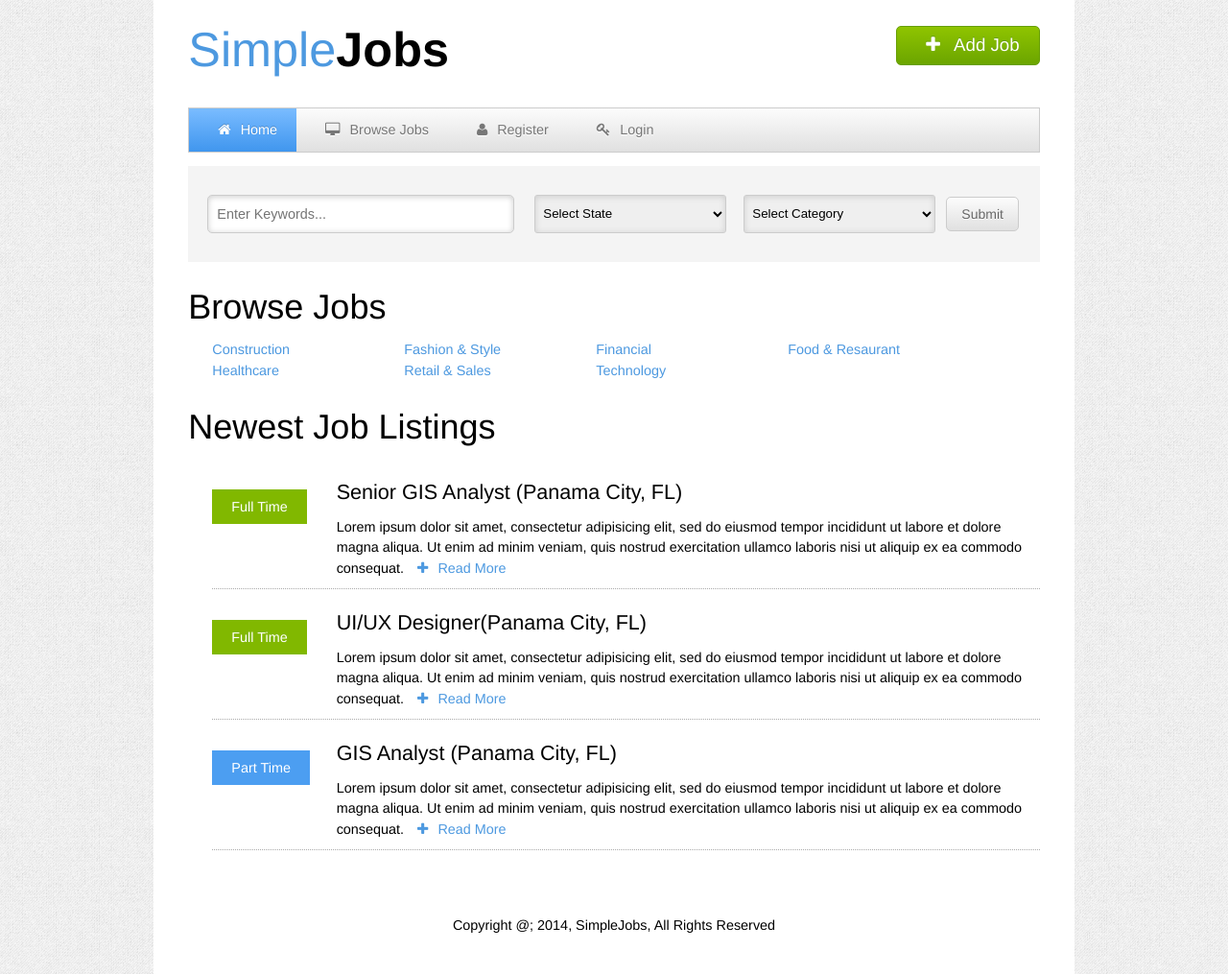
After one commit to zacscodingclub/simple-job, a PHP site: page /jobs.html in a window 1280 px wide. The commit adds this page. Shown: the whole page at 96% size. Run offline with PHP 8.4, Linux system fonts and the light colour scheme; some libraries are stand-ins or nearby versions.

Commit message:
added layout and style for website template

```diff
--- /dev/null
+++ b/jobs.html
@@ -0,0 +1,174 @@
+<!DOCTYPE html>
+<html>
+<head>
+  <!-- META -->
+  <title>Simple Job Search | Welcome</title>
+  <meta charset="UTF-8">
+  <meta name="viewport" content="width=device-width, initial-scale=1.0"/>
+  <meta name="description" content="" />
+
+  <!-- CSS -->
+  <link rel="stylesheet" type="text/css" href="css/kickstart.css" media="all" />
+  <link rel="stylesheet" type="text/css" href="style.css" media="all" />
+
+  <!-- Javascript -->
+  <script type="text/javascript" src="https://ajax.googleapis.com/ajax/libs/jquery/1.9.1/jquery.min.js"></script>
+  <script type="text/javascript" src="js/kickstart.js"></script>
+</head>
+<body>
+<div id="container" class="grid">
+  <header>
+    <div class="col_6 column">
+      <a href="index.html"><h1>Simple<strong>Jobs</strong></h1></a>
+    </div>
+    <div class="col_6 column right">
+      <form id="add_job_link">
+        <button class="large green">
+          <i class="fa fa-plus"></i>
+          Add Job
+        </button>
+      </form>
+    </div>
+  </header>
+
+  <div class="col_12 column">
+    <!-- Menu Horizontal -->
+    <ul class="menu">
+    <li class="current"><a href="index.html"><i class="fa fa-home"></i>Home</a></li>
+    <li><a href="jobs.html"><i class="fa fa-desktop"></i>Browse Jobs</a></li>
+    <li><a href="register.html"><i class="fa fa-user"></i>Register</a></li>
+    <li><a href="login.html"><i class="fa fa-key"></i>Login</a></li>
+    </ul>
+  </div>
+
+  <div id="search_area" class="col_12 column">
+    <form class="horizontal" method="post" action="#">
+      <input id="keywords" type="text" placeholder="Enter Keywords..." />
+      <select id="state_select">
+        <option>Select State</option>
+        <option value="AL">Alabama</option>
+        <option value="AK">Alaska</option>
+        <option value="AZ">Arizona</option>
+        <option value="AR">Arkansas</option>
+        <option value="CA">California</option>
+        <option value="CO">Colorado</option>
+        <option value="CT">Connecticut</option>
+        <option value="DE">Delaware</option>
+        <option value="DC">District Of Columbia</option>
+        <option value="FL">Florida</option>
+        <option value="GA">Georgia</option>
+        <option value="HI">Hawaii</option>
+        <option value="ID">Idaho</option>
+        <option value="IL">Illinois</option>
+        <option value="IN">Indiana</option>
+        <option value="IA">Iowa</option>
+        <option value="KS">Kansas</option>
+        <option value="KY">Kentucky</option>
+        <option value="LA">Louisiana</option>
+        <option value="ME">Maine</option>
+        <option value="MD">Maryland</option>
+        <option value="MA">Massachusetts</option>
+        <option value="MI">Michigan</option>
+        <option value="MN">Minnesota</option>
+        <option value="MS">Mississippi</option>
+        <option value="MO">Missouri</option>
+        <option value="MT">Montana</option>
+        <option value="NE">Nebraska</option>
+        <option value="NV">Nevada</option>
+        <option value="NH">New Hampshire</option>
+        <option value="NJ">New Jersey</option>
+        <option value="NM">New Mexico</option>
+        <option value="NY">New York</option>
+        <option value="NC">North Carolina</option>
+        <option value="ND">North Dakota</option>
+        <option value="OH">Ohio</option>
+        <option value="OK">Oklahoma</option>
+        <option value="OR">Oregon</option>
+        <option value="PA">Pennsylvania</option>
+        <option value="RI">Rhode Island</option>
+        <option value="SC">South Carolina</option>
+        <option value="SD">South Dakota</option>
+        <option value="TN">Tennessee</option>
+        <option value="TX">Texas</option>
+        <option value="UT">Utah</option>
+        <option value="VT">Vermont</option>
+        <option value="VA">Virginia</option>
+        <option value="WA">Washington</option>
+        <option value="WV">West Virginia</option>
+        <option value="WI">Wisconsin</option>
+        <option value="WY">Wyoming</option>
+      </select>
+      <select id="category_select">
+        <option>Select Category</option>
+        <option>Construction</option>
+        <option>Fashion & Style</option>
+        <option>Financial</option>
+        <option>Food & Resaurant</option>
+        <option>Healthcare</option>
+        <option>Retail & Sales</option>
+        <option>Technology</option>
+      </select>
+      <button type="submit">Submit</button>
+    </form>
+  </div>
+
+  <div id="category_block" class="col_12 column">
+    <h3>Browse Jobs</h3>
+      <ul>
+        <li><a href="jobs.html?category=1">Construction</a></li>
+        <li><a href="jobs.html?category=1">Fashion & Style</a></li>
+        <li><a href="jobs.html?category=1">Financial</a></li>
+        <li><a href="jobs.html?category=1">Food & Resaurant</a></li>
+        <li><a href="jobs.html?category=1">Healthcare</a></li>
+        <li><a href="jobs.html?category=1">Retail & Sales</a></li>
+        <li><a href="jobs.html?category=1">Technology</a></li>
+      </ul>
+  </div>
+  <div class="col_12 column">
+    <h3>Newest Job Listings</h3>
+    <ul id="listings">
+      <li>
+        <div class="type">
+          <span class="green">Full Time</span>
+        </div>
+        <div class="description">
+          <h5>Senior GIS Analyst (Panama City, FL)</h5>
+          Lorem ipsum dolor sit amet, consectetur adipisicing elit, sed do eiusmod
+          tempor incididunt ut labore et dolore magna aliqua. Ut enim ad minim veniam,
+          quis nostrud exercitation ullamco laboris nisi ut aliquip ex ea commodo
+          consequat. <a href="details.html"><i class="fa fa-plus"></i>Read More</a>
+        </div>
+      </li>
+      <li>
+        <div class="type">
+          <span class="green">Full Time</span>
+        </div>
+        <div class="description">
+          <h5>UI/UX Designer(Panama City, FL)</h5>
+          Lorem ipsum dolor sit amet, consectetur adipisicing elit, sed do eiusmod
+          tempor incididunt ut labore et dolore magna aliqua. Ut enim ad minim veniam,
+          quis nostrud exercitation ullamco laboris nisi ut aliquip ex ea commodo
+          consequat. <a href="details.html"><i class="fa fa-plus"></i>Read More</a>
+        </div>
+      </li>
+      <li>
+        <div class="type">
+          <span class="blue">Part Time</span>
+        </div>
+        <div class="description">
+          <h5>GIS Analyst (Panama City, FL)</h5>
+          Lorem ipsum dolor sit amet, consectetur adipisicing elit, sed do eiusmod
+          tempor incididunt ut labore et dolore magna aliqua. Ut enim ad minim veniam,
+          quis nostrud exercitation ullamco laboris nisi ut aliquip ex ea commodo
+          consequat. <a href="details.html"><i class="fa fa-plus"></i>Read More</a>
+        </div>
+      </li>
+    </ul>
+  </div>
+  <div class="clearfix"></div>
+  <footer>
+    <p>Copyright @; 2014, SimpleJobs, All Rights Reserved</p>
+  </footer>
+</div> <!-- End Grid -->
+</body>
+</html>
--- a/style.css
+++ b/style.css
@@ -41,7 +41,24 @@ font-family: "Arimo", arial, verdana, sans-serif;
 a {
 	text-decoration: none;
 }
+li {
+	list-style: none;
+}
 
+label {
+	display:inline-block;
+	width:150px;
+}
+
+input[type='text'],input[type='email'],input[type='password'] {
+	width:250px;
+	height:30px;
+	padding:4px;
+}
+
+textarea{
+	width:250px;
+}
 /*---------------------------------
 	LAYOUT
 -----------------------------------*/
@@ -218,6 +235,11 @@ display:block;
 	float:right;
 	width:85%;
 }
+#category_block li {
+	width:200px;
+	float:left;
+	padding:0 10px 0 0;
+}
 footer {
 	padding:30px 0;
 	text-align: center;
```
Also changed, not shown: details.html (added, +65 -0 lines), index.html (+5 -5 lines), login.html (added, +67 -0 lines), register.html (added, +85 -0 lines).
